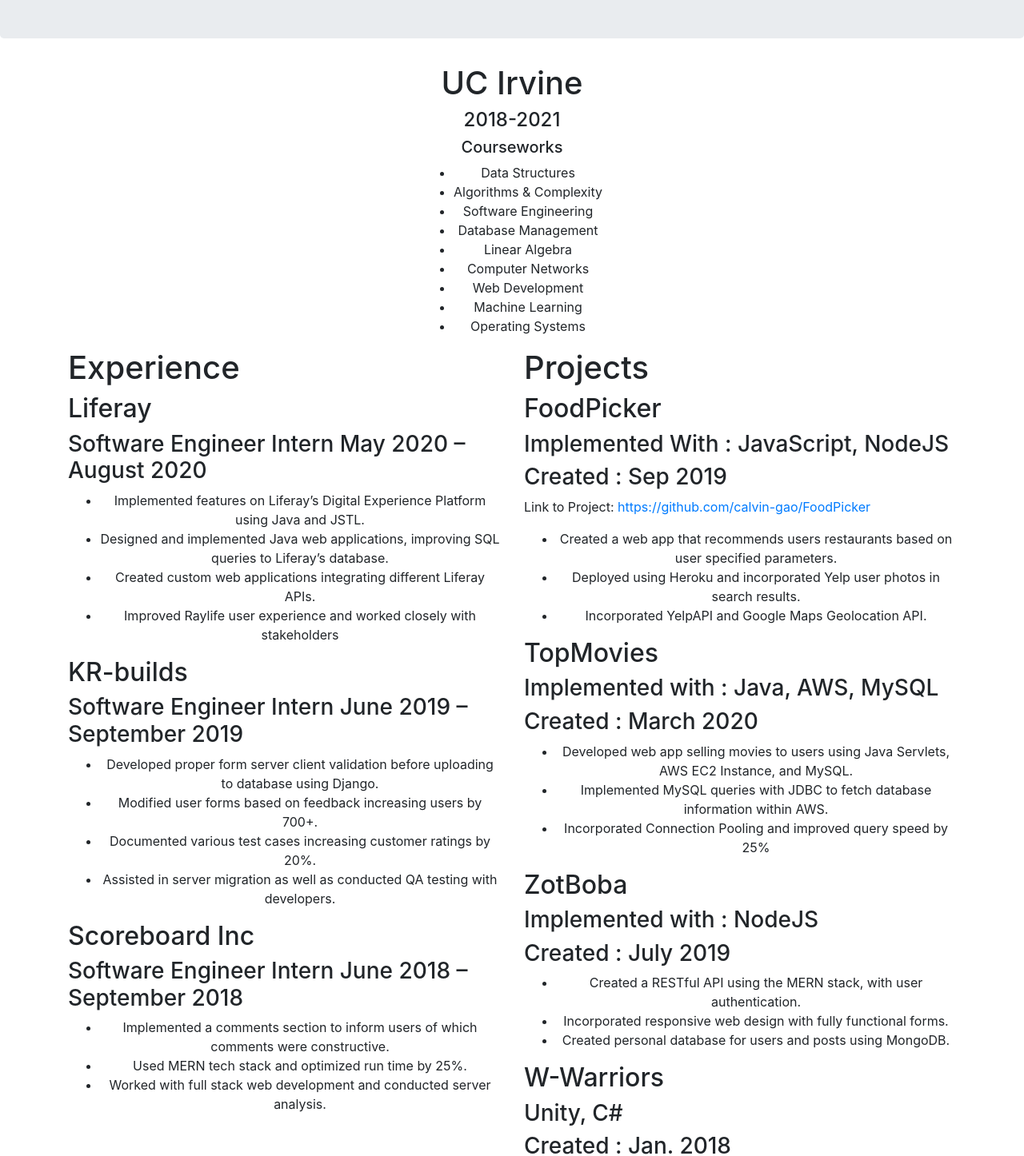
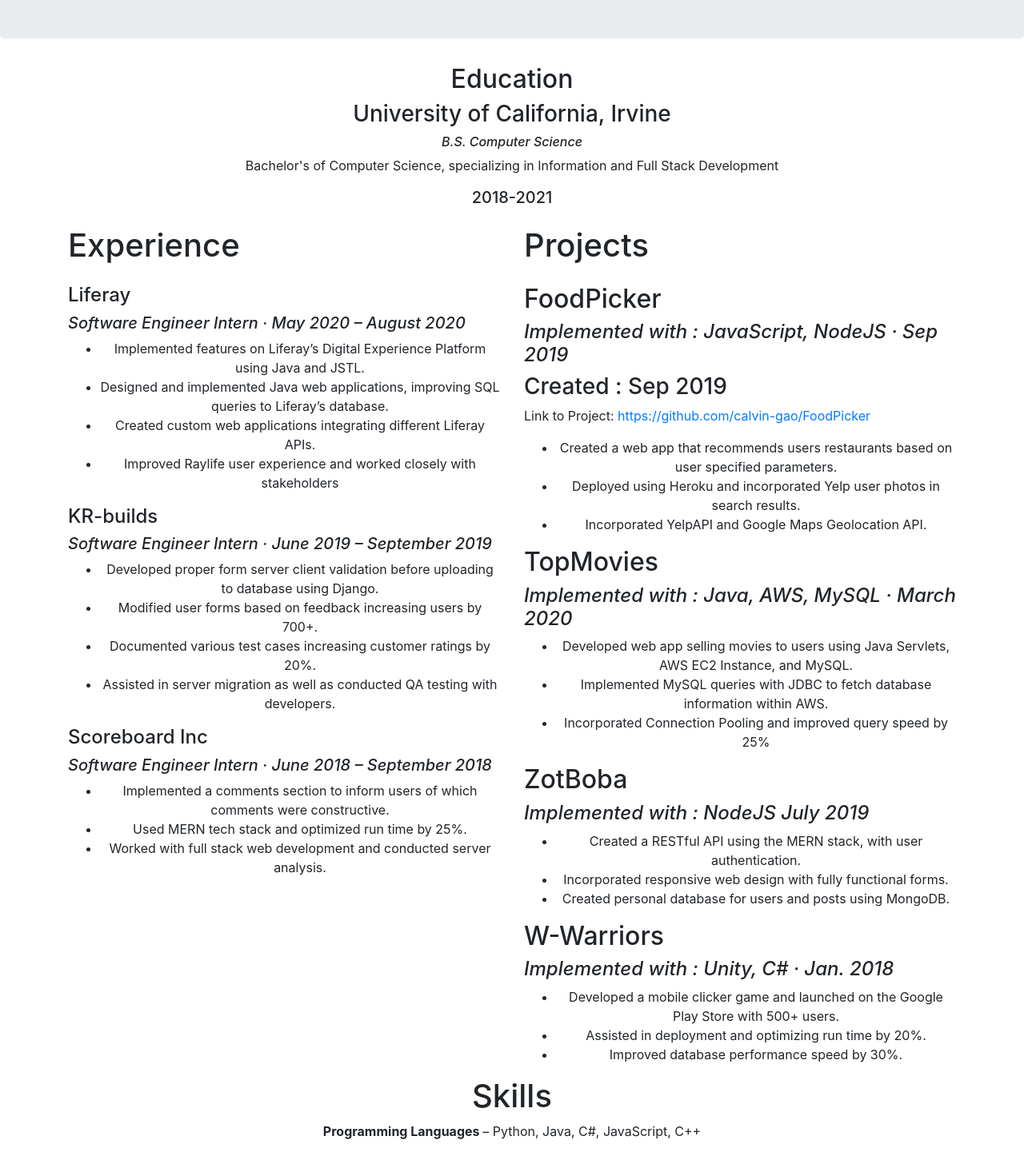
Before and after one commit to calvin-gao/myPortfolio, a React (Create React App) app: page / in a window 1280 px wide. Shown: the part 620-2066 px from the top of the page at 80% size. Built offline with nearby package versions, Linux system fonts and the light colour scheme.

Commit message:
new update

```diff
--- a/src/App.css
+++ b/src/App.css
@@ -18,3 +18,7 @@
   font-size: 48px;
   margin-bottom: 16px;
 }
+
+.pad-bot{
+  padding-bottom: 16px;
+}
--- a/src/components/Education.jsx
+++ b/src/components/Education.jsx
@@ -1,19 +1,13 @@
 import React from 'react';
-
-const list_of_class = ["Data Structures", "Algorithms & Complexity", "Software Engineering",
-    "Database Management", "Linear Algebra", "Computer Networks", "Web Development", "Machine Learning", "Operating Systems"];
 
 const Education = () =>{
     return (
     <div class="center">
-            <h1> UC Irvine </h1>
-            <h4> 2018-2021 </h4>
-            <h5> Courseworks</h5>
-            <ul>
-                {list_of_class.map((classes) => (
-                    <li> {classes} </li>
-                ))}
-            </ul>
+            <h2> Education</h2>
+            <h3> University of California, Irvine </h3>
+            <h6><em> B.S. Computer Science </em></h6>
+            <p>Bachelor's of Computer Science, specializing in Information and Full Stack Development</p>
+            <h5 class="pad-bot"> 2018-2021 </h5>
     </div>
     );
 }
--- a/src/components/Experience.jsx
+++ b/src/components/Experience.jsx
@@ -3,9 +3,9 @@
 const Experience = () =>{
     return(
         <div id="Experience">
-            <h1>Experience</h1>
-            <h2> Liferay</h2>
-            <h3> Software Engineer Intern May 2020 – August 2020</h3>
+            <h1 class="pad-bot">Experience</h1>
+            <h4> Liferay</h4>
+            <h5><em> Software Engineer Intern · May 2020 – August 2020</em></h5>
             <ul>
                 <li>Implemented features on Liferay’s Digital Experience Platform using Java and JSTL.</li>
                 <li>Designed and implemented Java web applications, improving SQL queries to Liferay’s database.</li>
@@ -13,8 +13,8 @@
                 <li>Improved Raylife user experience and worked closely with stakeholders</li>
             </ul>
 
-            <h2>KR-builds</h2>
-            <h3>Software Engineer Intern June 2019 – September 2019</h3>
+            <h4>KR-builds</h4>
+            <h5><em>Software Engineer Intern  ·  June 2019 – September 2019</em></h5>
             <ul>
                 <li>Developed proper form server client validation before uploading to database using Django.</li>
                 <li>Modified user forms based on feedback increasing users by 700+.</li>
@@ -22,8 +22,8 @@
                 <li>Assisted in server migration as well as conducted QA testing with developers.</li>
             </ul>
 
-            <h2>Scoreboard Inc </h2>
-            <h3>Software Engineer Intern June 2018 – September 2018</h3>
+            <h4>Scoreboard Inc </h4>
+            <h5><em>Software Engineer Intern  ·  June 2018 – September 2018</em></h5>
             <ul>
                 <li>Implemented a comments section to inform users of which comments were constructive.</li>
                 <li>Used MERN tech stack and optimized run time by 25%.</li>
--- a/src/components/Projects.jsx
+++ b/src/components/Projects.jsx
@@ -3,9 +3,9 @@
 const Project = () => {
     return(
         <div id="Projects">
-            <h1>Projects</h1>
+            <h1 class="pad-bot">Projects</h1>
             <h2>FoodPicker</h2>
-            <h3>Implemented With : JavaScript, NodeJS</h3>
+            <h4><em>Implemented with : JavaScript, NodeJS · Sep 2019</em></h4>
             <h3>Created : Sep 2019</h3>
             <p>Link to Project: <a href="https://github.com/calvin-gao/FoodPicker">https://github.com/calvin-gao/FoodPicker</a></p>
             <ul>
@@ -15,8 +15,7 @@
             </ul>
 
             <h2>TopMovies</h2>
-            <h3>Implemented with : Java, AWS, MySQL</h3>
-            <h3>Created : March 2020</h3>
+            <h4><em>Implemented with : Java, AWS, MySQL  ·  March 2020</em></h4>
             <ul>
                 <li>Developed web app selling movies to users using Java Servlets, AWS EC2 Instance, and MySQL.</li>
                 <li>Implemented MySQL queries with JDBC to fetch database information within AWS.</li>
@@ -24,8 +23,7 @@
             </ul>
 
             <h2>ZotBoba</h2>
-            <h3>Implemented with : NodeJS</h3>
-            <h3>Created : July 2019</h3>
+            <h4><em>Implemented with : NodeJS    July 2019</em></h4>
             <ul>
                 <li>Created a RESTful API using the MERN stack, with user authentication.</li>
                 <li>Incorporated responsive web design with fully functional forms.</li>
@@ -33,8 +31,7 @@
             </ul>
 
             <h2>W-Warriors</h2>
-            <h3>Unity, C# </h3>
-            <h3>Created : Jan. 2018</h3>
+            <h4><em>Implemented with : Unity, C#  ·  Jan. 2018 </em></h4>
             <ul>
                 <li>Developed a mobile clicker game and launched on the Google Play Store with 500+ users.</li>
                 <li>Assisted in deployment and optimizing run time by 20%.</li>
--- a/src/components/Skills.jsx
+++ b/src/components/Skills.jsx
@@ -1,4 +1,7 @@
 import React from 'react';
+
+const list_of_class = ["Data Structures", "Algorithms & Complexity", "Software Engineering",
+    "Database Management", "Linear Algebra", "Computer Networks", "Web Development", "Machine Learning", "Operating Systems"];
 
 const Skill = () => {
     return (
@@ -8,6 +11,12 @@
             <p><b> Frontend </b> – HTML, CSS, jQuery, JavaScript, React</p>
             <p><b> Backend </b> - NodeJS, Express, MySQL, MongoDB</p>
             <p><b> Other </b> – Linux/Unix, Unity, bash, git, Agile Development, AWS </p>
+            <h2> Courseworks</h2>
+            <ul>
+                {list_of_class.map((classes) => (
+                    <li> {classes} </li>
+                ))}
+            </ul>
         </div>
     );
 }
```
Also changed, not shown: 1 other file (tests, documents, lock files or other folders).
